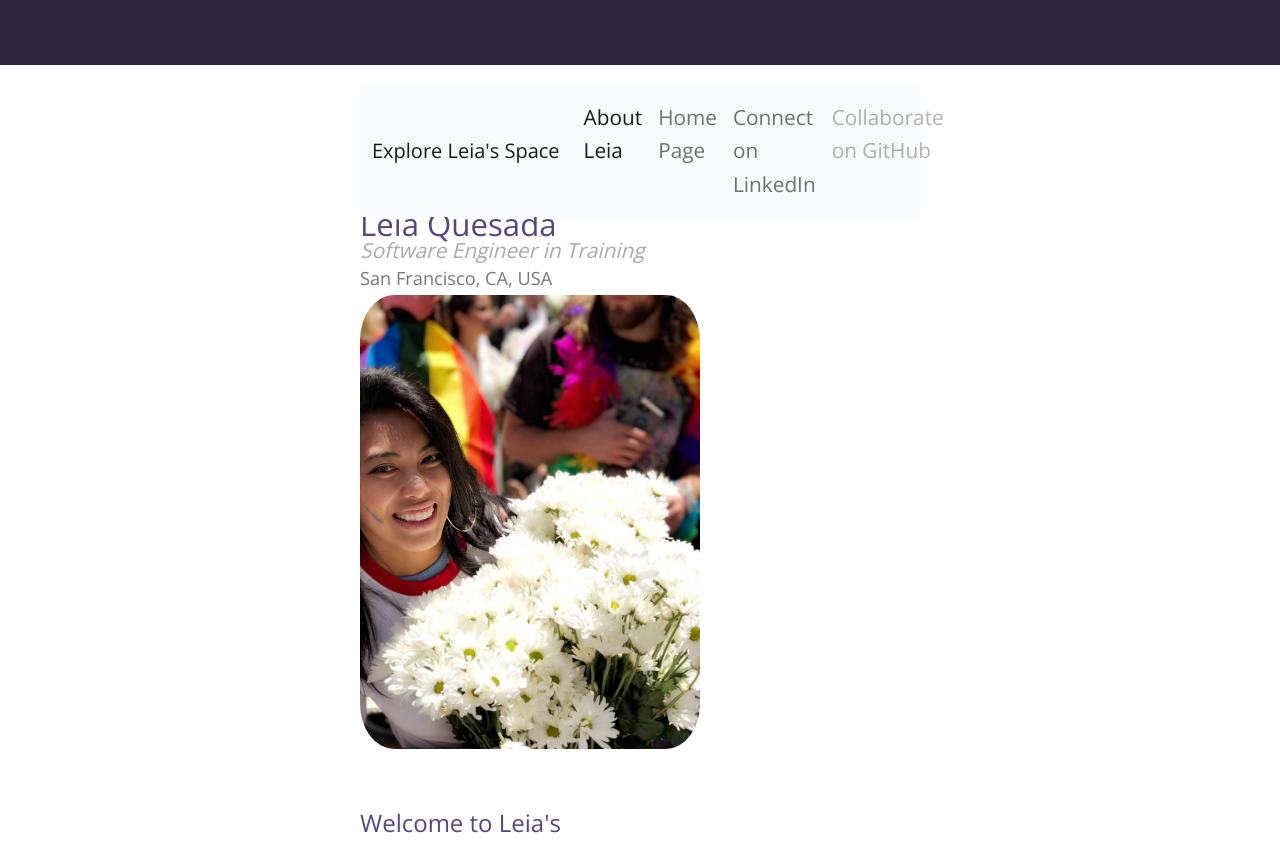
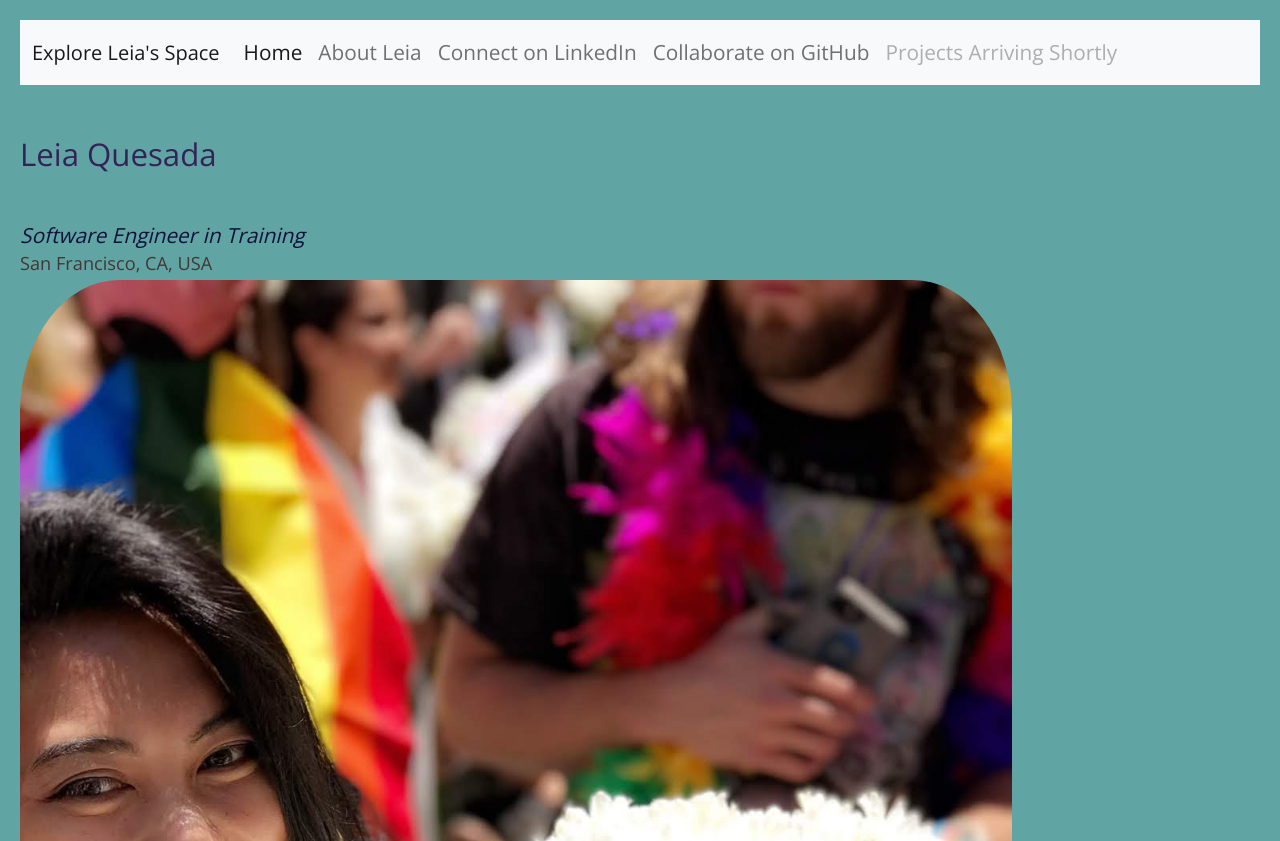
Before and after one commit to LeiaQuesada/personal-profile, a plain HTML site: page index.html in a window 1280 px wide. Shown: the top 841 px of the page. Drawn offline with nearby package versions, Linux system fonts and the light colour scheme.

Commit message:
Adjust Navbar priorities

```diff
--- a/index.css
+++ b/index.css
@@ -2,25 +2,25 @@
 Top bar color
 ***********************************************/
 
-html {
-    /*   border-top: 20px solid #8A85A5; */
-    border-top: 65px solid #2d263d;
-}
+/* html {
+    /*   border-top: 20px solid #8A85A5;
+	border-top: 65px solid #2d263d;
+	 */
 
 /***********************************************
 Body styling
 ***********************************************/
 
 body {
-	max-width: 600px;
+	/* max-width: 600px; */
 	margin: 0 auto;
 	padding: 20px 20px;
 	font-size: 1.3em;
 	line-height: 1.6em;
     font-family: 'Open Sans', sans-serif;
-	color: #777;
-    font-weight: 300;
-
+	color: rgb(68, 54, 54);
+	font-weight: 300;
+	background: #61A4A4;
 }
 
 /***********************************************
@@ -30,23 +30,25 @@ Image styling
 img {
 	border-radius: 10%;
     align-content:center;
-	max-width: 340px;
+	max-width: 80%;
 }
 
 /***********************************************
 Headline styling
 ***********************************************/
 h1 {
+	margin-top: 5%;
 	font-size: 1.5em;
 	line-height: .5em;
-	color: #564581;
+	color: #332458;
+	margin-bottom: 5%;
 }
 
 h2 {
 	font-size: 1em;
 	line-height: 1em;
 	font-style: oblique;
-	color: #aaa;
+	color: rgb(17, 18, 58);
 
 }
 
--- a/index.html
+++ b/index.html
@@ -27,10 +27,11 @@
                   </button>
                   <div class="collapse navbar-collapse" id="navbarNavAltMarkup">
                     <div class="navbar-nav">
-                      <a class="nav-link active" aria-current="page" href="about.html">About Leia</a>
-                      <a class="nav-link" href="index.html">Home Page</a>
+                      <a class="nav-link active" aria-current="page" href="index.html">Home</a>
+                      <a class="nav-link" href="about.html">About Leia</a>
                       <a class="nav-link" href="https://www.linkedin.com/in/leia-quesada/" target=blank>Connect on LinkedIn</href=>
-                      <a class="nav-link disabled" href="https://github.com/LeiaQuesada" target=blank>Collaborate on GitHub</a>
+                      <a class="nav-link" href="https://github.com/LeiaQuesada" target=blank>Collaborate on GitHub</a>
+                      <a class="nav-link disabled" tabindex="-1" aria-disabled="true">Projects Arriving Shortly</a>
                     </div>
                   </div>
                 </div>
@@ -44,13 +45,13 @@
 
         <img src="pride.jpg" alt="Candid photo of Leia holding a bouquet of white daisies at a pride parade.">
 
-        <h4>Welcome to Leia's </h4>
+        <h4>Welcome to Leia's Space</h4>
 
             <p>I'm a Software Engineer in training with <a href="https://techtonica.org/" target=blank><strong>Techtonica</strong></a> from San Francisco, CA, USA. At work, I'm a referred to as our clinic 'Green Beret' for a biomedical tech start up, Uniform Teeth, also based out of San Francisco, CA.</p>
 
         <h4>What I enjoy doing:</h4>
 
-        <p>When I'm not writing code or running around the clinic, I love roaming around different cities in all types of weather. The energy of different locations can give an exhilirating feeling.</p>
+            <p>When I'm not writing code or running around the clinic, I love roaming around different cities in all types of weather. The energy of different locations can give an exhilirating feeling.</p>
 
         <footer>
             <p>&copy;2021, Leia's Page</p>
```
Also changed, not shown: about.html (+4 -3 lines).
